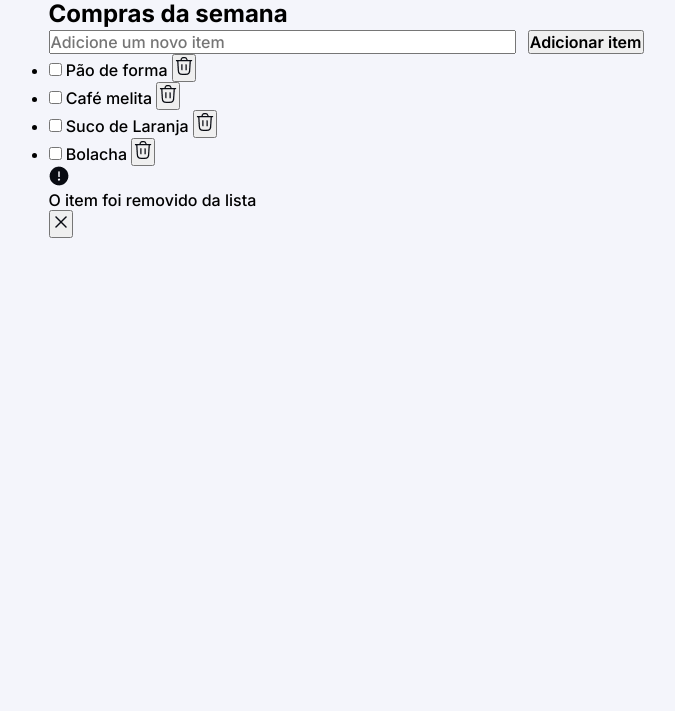
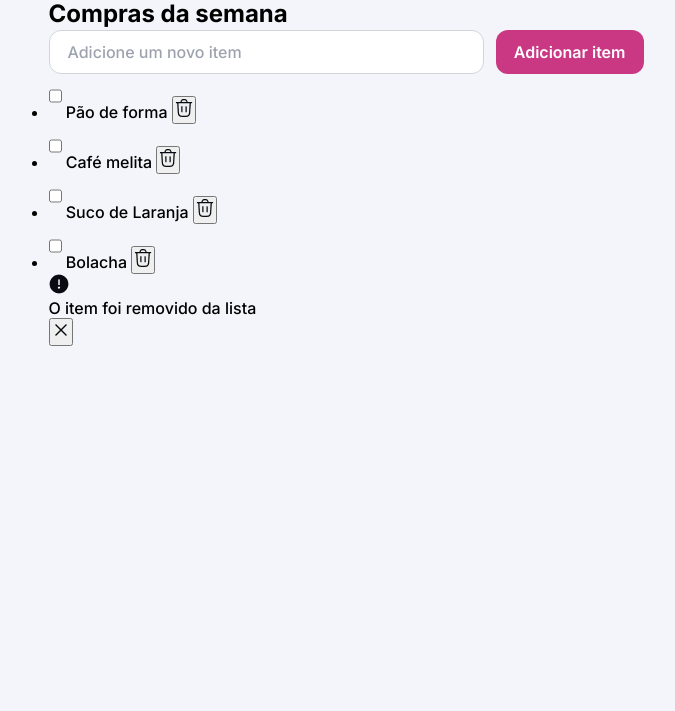
Before and after one commit to williammpDev/quicklist, a plain HTML site: page index.html in a window 1280 px wide. Shown: the part 89-800 px from the top of the page, without its empty margins (294-969 px from the left). Drawn offline with Linux system fonts and the light colour scheme.

Commit message:
feat: add flex layout to add-item form and main padding

```diff
--- a/style.css
+++ b/style.css
@@ -64,6 +64,8 @@ input {
   font-size: 14px;
   line-height: 16px;
   font-weight: 500;
+  color: var(--color-brand);
+  text-decoration: none;
 }
 
 .add-item {
@@ -75,3 +77,41 @@ input {
 .add-item input {
   flex: 1;
 }
+
+input {
+  height: 44px;
+  color: var(--content-primary);
+  background-color: var(--background-secondary);
+  border: 1px solid var(--border-primary);
+  border-radius: 12px;
+  padding: 0 18px;
+  transition: border-color 0.2s;
+}
+
+input::placeholder {
+  color: var(--content-tertiary);
+}
+
+input:hover {
+  border-color: var(--border-hover);
+}
+
+input:focus {
+  border-color: var(--color-brand);
+  outline: none;
+}
+
+form button {
+  height: 44px;
+  color: var(--always-white);
+  background-color: var(--color-brand);
+  border: none;
+  border-radius: 12px;
+  padding: 0 18px;
+  transition: background-color 0.2s;
+  cursor: pointer;
+}
+
+form button:hover {
+  background-color: var(--color-brand-hover);
+}
```
